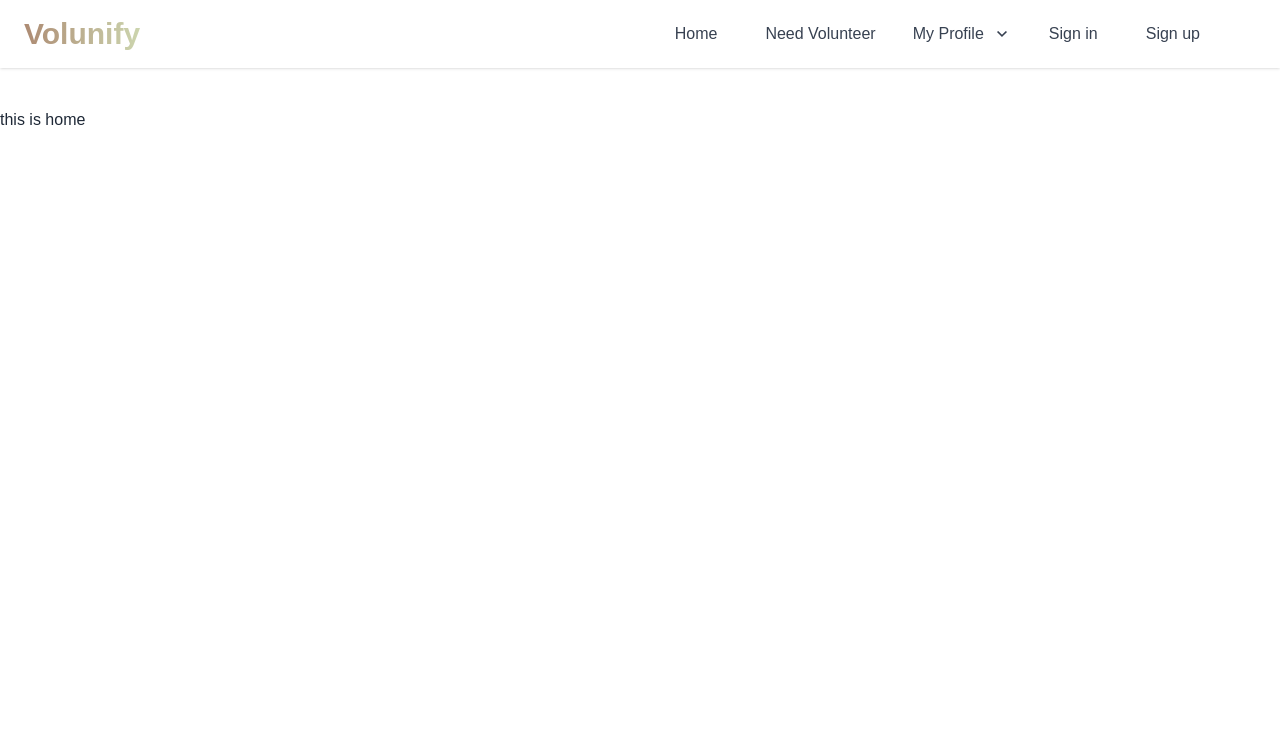
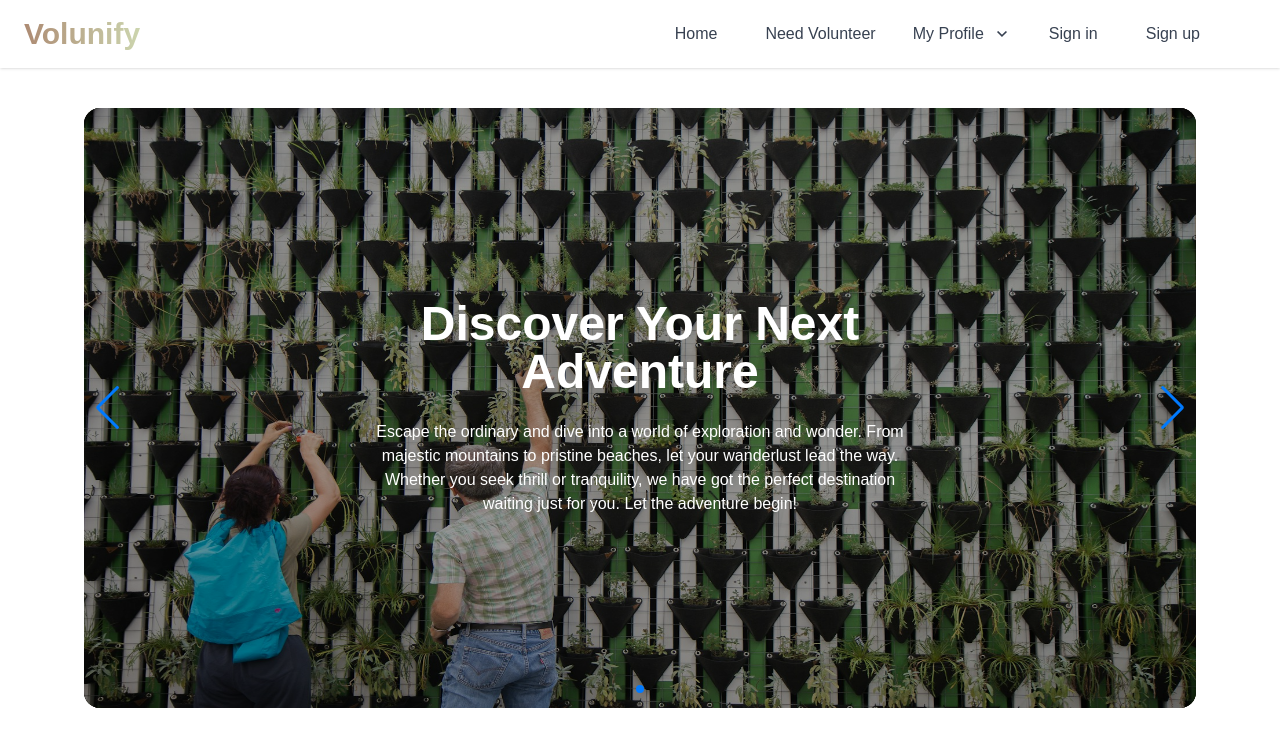
Before and after one commit to mohsinahmedarfat/Volunify-client-side, a React (Vite) app: page / in a window 1280 px wide. Shown: the top 746 px of the page. Built offline with nearby package versions, Linux system fonts and the light colour scheme; no server answers.

Commit message:
slider added

```diff
--- a/package.json
+++ b/package.json
@@ -19,7 +19,8 @@
     "react-hot-toast": "^2.4.1",
     "react-router-dom": "^6.23.0",
     "react-tooltip": "^5.26.4",
-    "sort-by": "^1.2.0"
+    "sort-by": "^1.2.0",
+    "swiper": "^11.1.1"
   },
   "devDependencies": {
     "@types/react": "^18.2.66",
--- a/src/pages/Authentication/Register.jsx
+++ b/src/pages/Authentication/Register.jsx
@@ -5,7 +5,7 @@ import useAuth from "../../hooks/useAuth";
 import toast from "react-hot-toast";
 
 const Register = () => {
-  const { user, setUser, signInWithGoogle, createUser, updateUserProfile } =
+  const { setUser, signInWithGoogle, createUser, updateUserProfile } =
     useAuth();
   const navigate = useNavigate();
   const {
--- a/src/pages/home/Home.jsx
+++ b/src/pages/home/Home.jsx
@@ -1,7 +1,9 @@
+import Slider from "./Slider";
+
 const Home = () => {
   return (
-    <div>
-      <h1 className="">this is home</h1>
+    <div className="px-5 lg:max-w-4xl xl:max-w-6xl mx-auto">
+      <Slider />
     </div>
   );
 };
--- /dev/null
+++ b/src/pages/home/Slider.jsx
@@ -0,0 +1,104 @@
+/* eslint-disable react/no-unescaped-entities */
+import slider1 from "../../assets/images/slide-1.jpg";
+import slider2 from "../../assets/images/slide-2.jpg";
+import slider3 from "../../assets/images/slide-3.jpg";
+
+// Import Swiper React components
+import { Swiper, SwiperSlide } from "swiper/react";
+
+// Import Swiper styles
+import "swiper/css";
+import "swiper/css/effect-fade";
+import "swiper/css/navigation";
+import "swiper/css/pagination";
+
+// import required modules
+import { Autoplay, EffectFade, Navigation, Pagination } from "swiper/modules";
+
+const Slider = () => {
+  return (
+    <>
+      <Swiper
+        slidesPerView={1}
+        spaceBetween={30}
+        effect={"fade"}
+        loop={true}
+        autoplay={{
+          delay: 3000,
+          disableOnInteraction: false,
+        }}
+        navigation={true}
+        pagination={{
+          clickable: true,
+        }}
+        modules={[Autoplay, EffectFade, Navigation, Pagination]}
+        className="mySwiper px-20"
+      >
+        <SwiperSlide>
+          <div className="relative bg-black rounded-2xl">
+            <img
+              className="w-full h-[500px] md:h-[400px] lg:h-[600px] rounded-2xl opacity-60"
+              src={slider1}
+              alt=""
+            />
+            <div className="text-center space-y-6 absolute top-1/2 left-1/2 -translate-x-1/2 -translate-y-1/2">
+              <h1 className="text-3xl md:text-5xl font-bold text-white">
+                Explore the Wonders of the World with Us!
+              </h1>
+              <p className="text-white">
+                Embark on an unforgettable journey to discover breathtaking
+                landscapes, vibrant cultures, and hidden gems across the globe.
+                Let us be your guide to extraordinary adventures and
+                unforgettable memories. Start your adventure today!
+              </p>
+            </div>
+          </div>
+        </SwiperSlide>
+        <SwiperSlide>
+          <div className="relative bg-black rounded-2xl">
+            <img
+              className="w-full h-[500px] md:h-[400px] lg:h-[600px] rounded-2xl opacity-60"
+              src={slider2}
+              alt=""
+            />
+            <div className="text-center space-y-6 absolute top-1/2 left-1/2 -translate-x-1/2 -translate-y-1/2">
+              <h1 className="text-3xl md:text-5xl font-bold text-white">
+                Discover Your Next Adventure
+              </h1>
+              <p className="text-white">
+                Escape the ordinary and dive into a world of exploration and
+                wonder. From majestic mountains to pristine beaches, let your
+                wanderlust lead the way. Whether you seek thrill or tranquility,
+                we have got the perfect destination waiting just for you. Let
+                the adventure begin!
+              </p>
+            </div>
+          </div>
+        </SwiperSlide>
+        <SwiperSlide>
+          <div className="relative bg-black rounded-2xl">
+            <img
+              className="w-full h-[500px] md:h-[400px] lg:h-[600px] rounded-2xl opacity-60"
+              src={slider3}
+              alt=""
+            />
+            <div className="text-center space-y-6 absolute top-1/2 left-1/2 -translate-x-1/2 -translate-y-1/2">
+              <h1 className="text-3xl md:text-5xl font-bold text-white">
+                Unlock the World's Wonders
+              </h1>
+              <p className="text-white">
+                Open the door to a world of enchantment and discovery. Immerse
+                yourself in diverse cultures, stunning landscapes, and
+                unforgettable experiences. With every journey, create memories
+                that will last a lifetime. Let's unlock the wonders of the world
+                together!
+              </p>
+            </div>
+          </div>
+        </SwiperSlide>
+      </Swiper>
+    </>
+  );
+};
+
+export default Slider;
```
Also changed, not shown: 1 other file (tests, documents, lock files or other folders).
